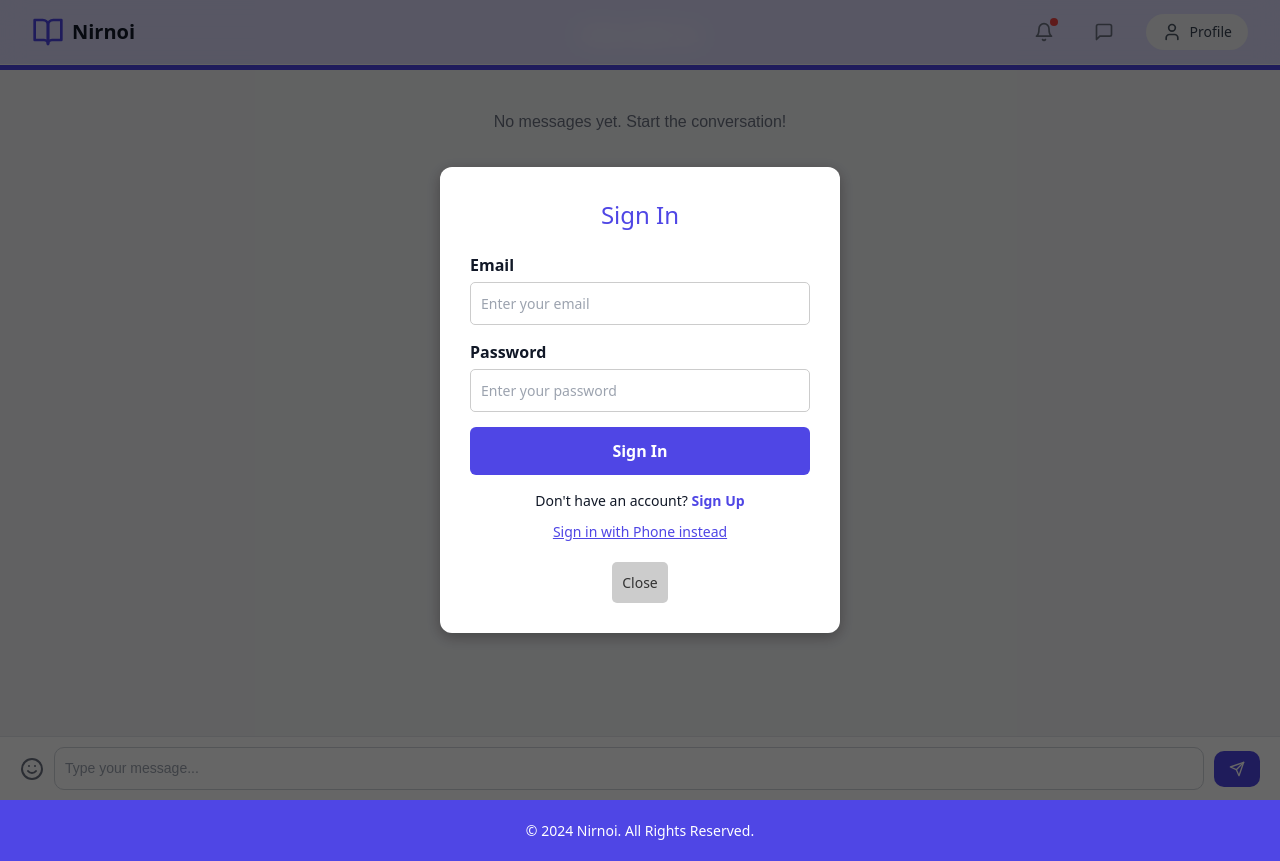
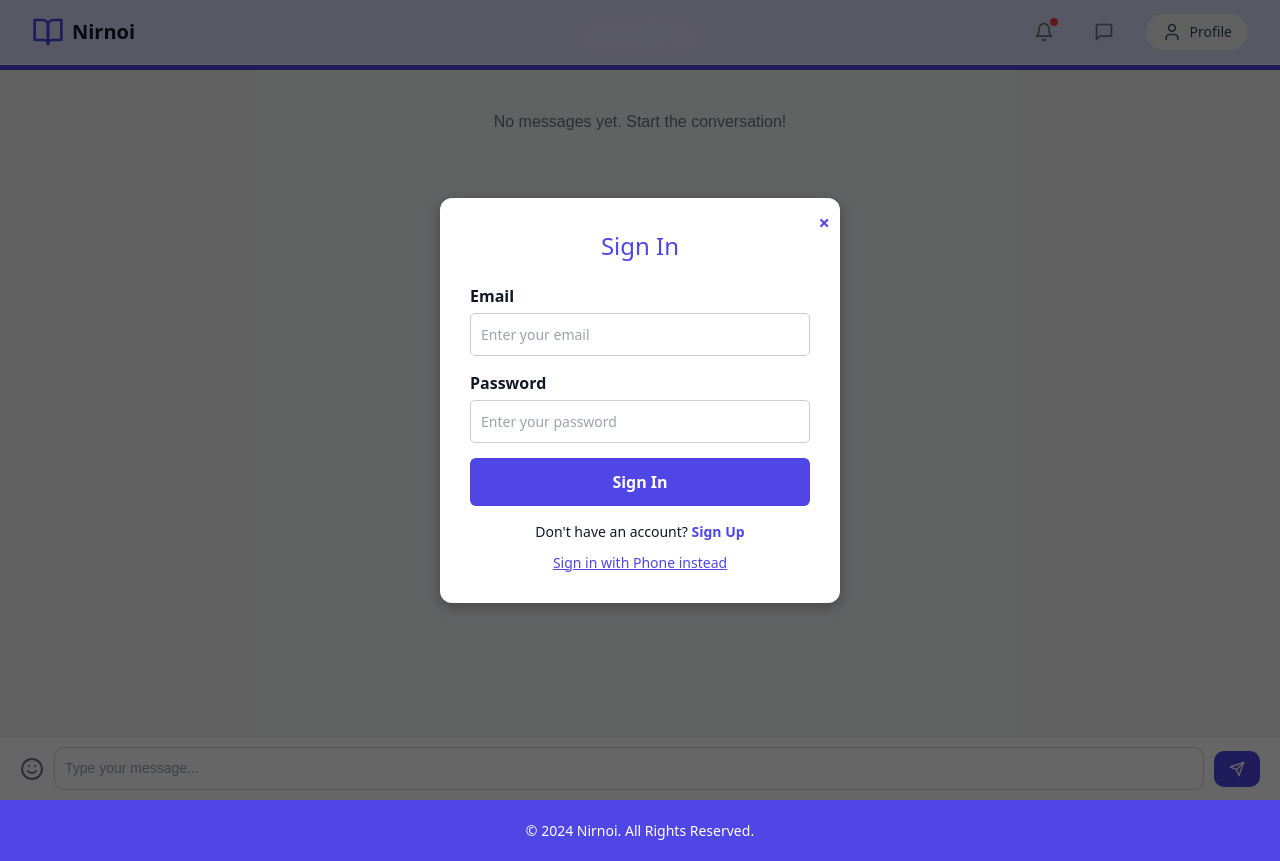
Before and after one commit to antor-rafi/nirnoi-app, a React (Vite) app: page /chat in a window 1280 px wide. Both pictures are taken after a click on the button "Profile". Built offline with nearby package versions, Linux system fonts and the light colour scheme.

Commit message:
signin-update

```diff
--- a/src/components/SignInModal.tsx
+++ b/src/components/SignInModal.tsx
@@ -30,8 +30,27 @@ const SignInModal: React.FC<SignInModalProps> = ({ onClose }) => {
           width: "400px",
           boxShadow: "0 4px 15px rgba(0, 0, 0, 0.3)",
           textAlign: "center",
+          position: "relative", // For absolute positioning of the close icon
         }}
       >
+        {/* Cross Icon for Close */}
+        <button
+          onClick={onClose}
+          style={{
+            position: "absolute",
+            top: "10px",
+            right: "10px",
+            background: "none",
+            border: "none",
+            fontSize: "20px",
+            fontWeight: "bold",
+            color: "#4F46E5",
+            cursor: "pointer",
+          }}
+        >
+          ×
+        </button>
+
         <h2 style={{ fontSize: "24px", marginBottom: "20px", color: "#4F46E5" }}>
           Sign In
         </h2>
@@ -113,21 +132,6 @@ const SignInModal: React.FC<SignInModalProps> = ({ onClose }) => {
             {usePhone ? "Sign in with Email instead" : "Sign in with Phone instead"}
           </span>
         </div>
-        <button
-          onClick={onClose}
-          style={{
-            marginTop: "20px",
-            padding: "10px",
-            borderRadius: "5px",
-            background: "#ccc",
-            color: "#333",
-            border: "none",
-            fontSize: "14px",
-            cursor: "pointer",
-          }}
-        >
-          Close
-        </button>
       </div>
     </div>
   );
```
